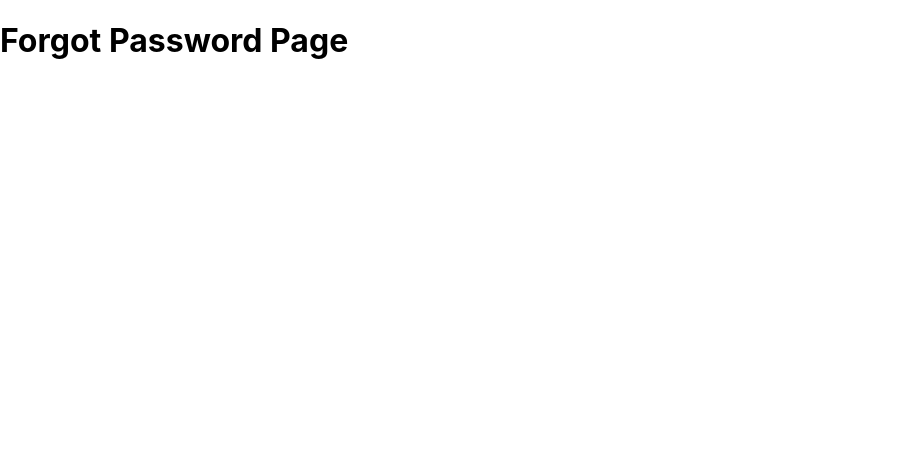
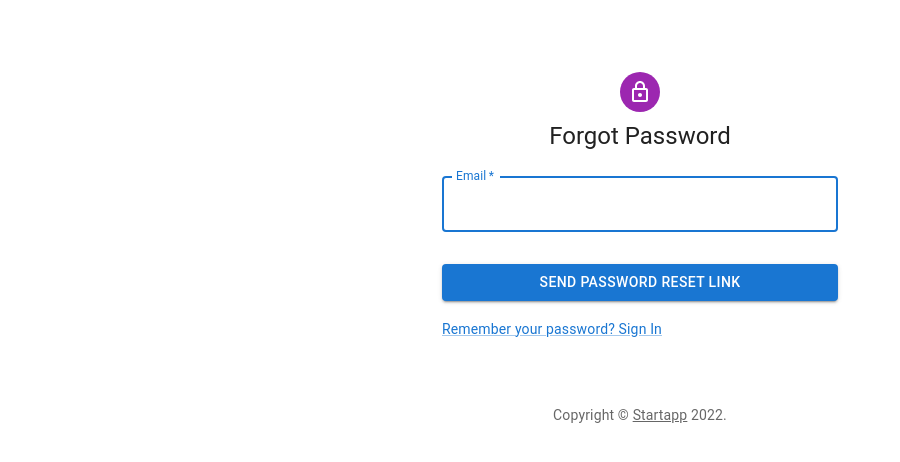
Before and after one commit to faridlab/sugar-next, a Next.js app: page /forgot-password in a window 1280 px wide. Shown: the top 462 px of the page, without its empty margins (0-900 px from the left). Built offline with nearby package versions, Linux system fonts and the light colour scheme.

Commit message:
Page(): `/forgot-password` -> User forgot password

```diff
--- a/pages/forgot-password.tsx
+++ b/pages/forgot-password.tsx
@@ -1,7 +1,48 @@
 import type { NextPage } from 'next'
 import Head from 'next/head'
 
+import * as React from 'react'
+import Avatar from '@mui/material/Avatar'
+import Button from '@mui/material/Button'
+import CssBaseline from '@mui/material/CssBaseline'
+import TextField from '@mui/material/TextField'
+import FormControlLabel from '@mui/material/FormControlLabel'
+import Checkbox from '@mui/material/Checkbox'
+import Link from '@mui/material/Link'
+import Grid from '@mui/material/Grid'
+import Box from '@mui/material/Box'
+import LockOutlinedIcon from '@mui/icons-material/LockOutlined'
+import Typography from '@mui/material/Typography'
+import Container from '@mui/material/Container'
+import { createTheme, ThemeProvider } from '@mui/material/styles'
+
+function Copyright(props: any) {
+  return (
+    <Typography variant="body2" color="text.secondary" align="center" {...props}>
+      {'Copyright © '}
+      <Link color="inherit" href="https://startapp.id/">
+        Startapp
+      </Link>{' '}
+      {new Date().getFullYear()}
+      {'.'}
+    </Typography>
+  )
+}
+
+const theme = createTheme()
+
 const ForgotPasswordPage: NextPage = () => {
+
+  const handleSubmit = (event: React.FormEvent<HTMLFormElement>) => {
+    event.preventDefault()
+    const data = new FormData(event.currentTarget)
+    // eslint-disable-next-line no-console
+    console.log({
+      email: data.get('email'),
+      password: data.get('password'),
+    })
+  }
+
   return (
     <>
       <Head>
@@ -10,11 +51,54 @@ const ForgotPasswordPage: NextPage = () => {
         <link rel="icon" href="/favicon.ico" />
       </Head>
 
-      <main>
-        <h1>
-          Forgot Password Page
-        </h1>
-      </main>
+      <ThemeProvider theme={theme}>
+        <Container component="main" maxWidth="xs">
+          <CssBaseline />
+          <Box
+            sx={{
+              marginTop: 8,
+              display: 'flex',
+              flexDirection: 'column',
+              alignItems: 'center',
+            }}
+          >
+            <Avatar sx={{ m: 1, bgcolor: 'secondary.main' }}>
+              <LockOutlinedIcon />
+            </Avatar>
+            <Typography component="h1" variant="h5">
+              Forgot Password
+            </Typography>
+            <Box component="form" onSubmit={handleSubmit} noValidate sx={{ mt: 1 }}>
+              <TextField
+                margin="normal"
+                required
+                fullWidth
+                id="email"
+                label="Email"
+                name="email"
+                autoComplete="email"
+                autoFocus
+              />
+              <Button
+                type="submit"
+                fullWidth
+                variant="contained"
+                sx={{ mt: 3, mb: 2 }}
+              >
+                Send Password Reset Link
+              </Button>
+              <Grid container>
+                <Grid item>
+                  <Link href="/login" variant="body2">
+                    {"Remember your password? Sign In"}
+                  </Link>
+                </Grid>
+              </Grid>
+            </Box>
+          </Box>
+          <Copyright sx={{ mt: 8, mb: 4 }} />
+        </Container>
+      </ThemeProvider>
     </>
   )
 }
--- a/pages/login.tsx
+++ b/pages/login.tsx
@@ -1,4 +1,3 @@
-
 import * as React from 'react';
 import Avatar from '@mui/material/Avatar';
 import Button from '@mui/material/Button';
```
Also changed, not shown: 1 other file (tests, documents, lock files or other folders).
